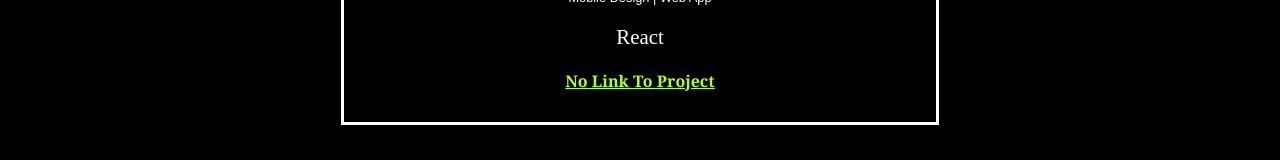
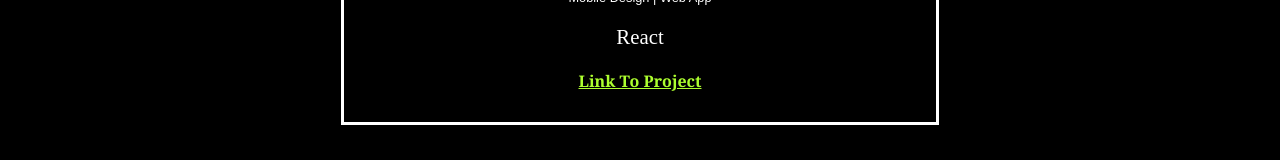
Before and after one commit to jesusfaithandwordisinmyheartalways/portfolio-ReactJs, a React (Create React App) app: page / in a window 1280 px wide. Shown: the part 9507-9667 px from the top of the page. Built offline with nearby package versions, Linux system fonts and the light colour scheme; a web font is replaced by a local one.

Commit message:
Update portfolio.js

```diff
--- a/src/pages/portfolio.js
+++ b/src/pages/portfolio.js
@@ -784,7 +784,7 @@
                                     <div>
                                      <span className="work-link"
                                               onClick={() => handleExternalNavigation('https://reacttictactoe.onrender.com/')}>
-                                              No Link To Project</span>
+                                              Link To Project</span>
                                         </div>
                                 <Link to="/postgres/case/study" className="case-study">
                                 </Link>
```
